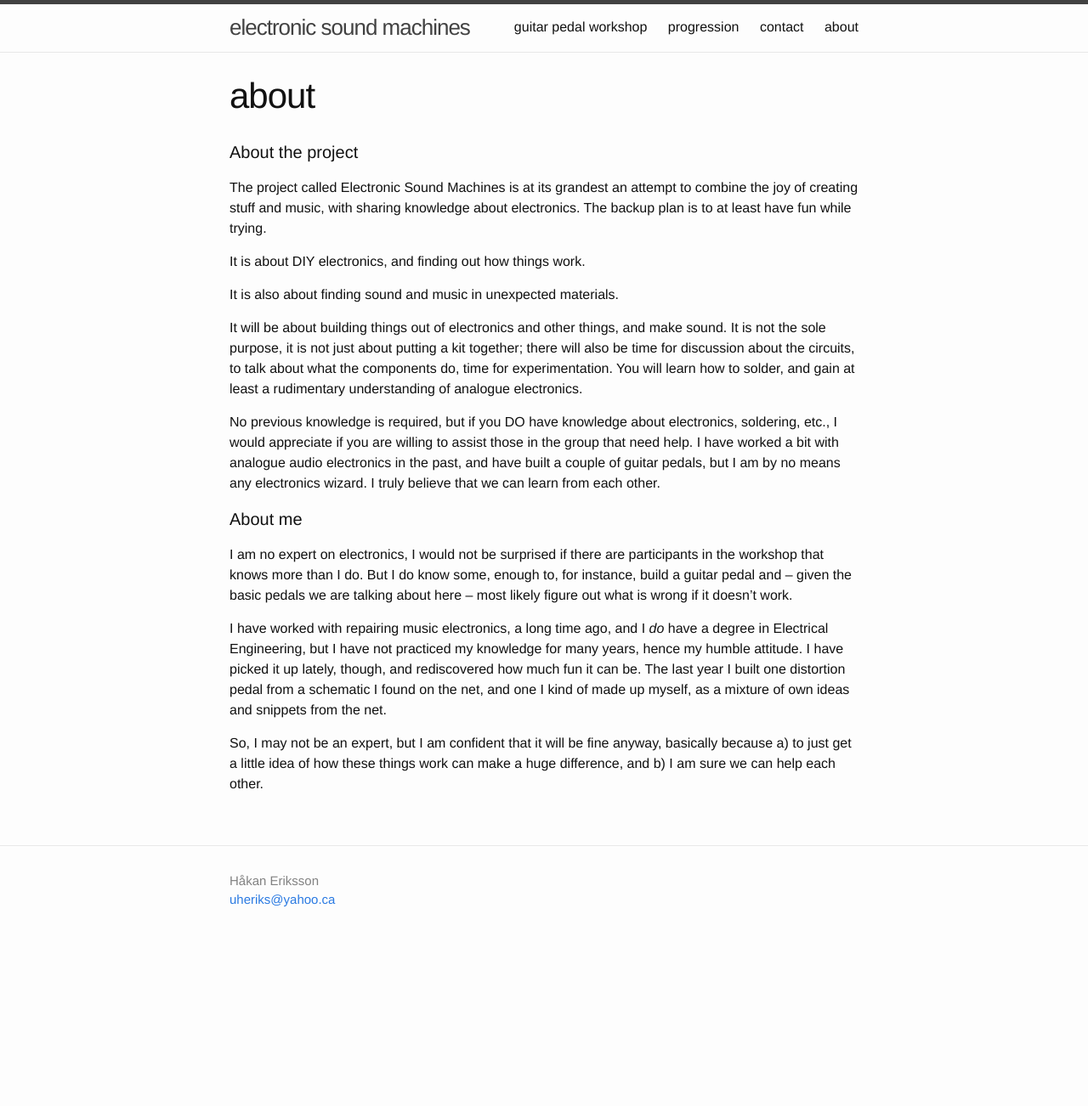
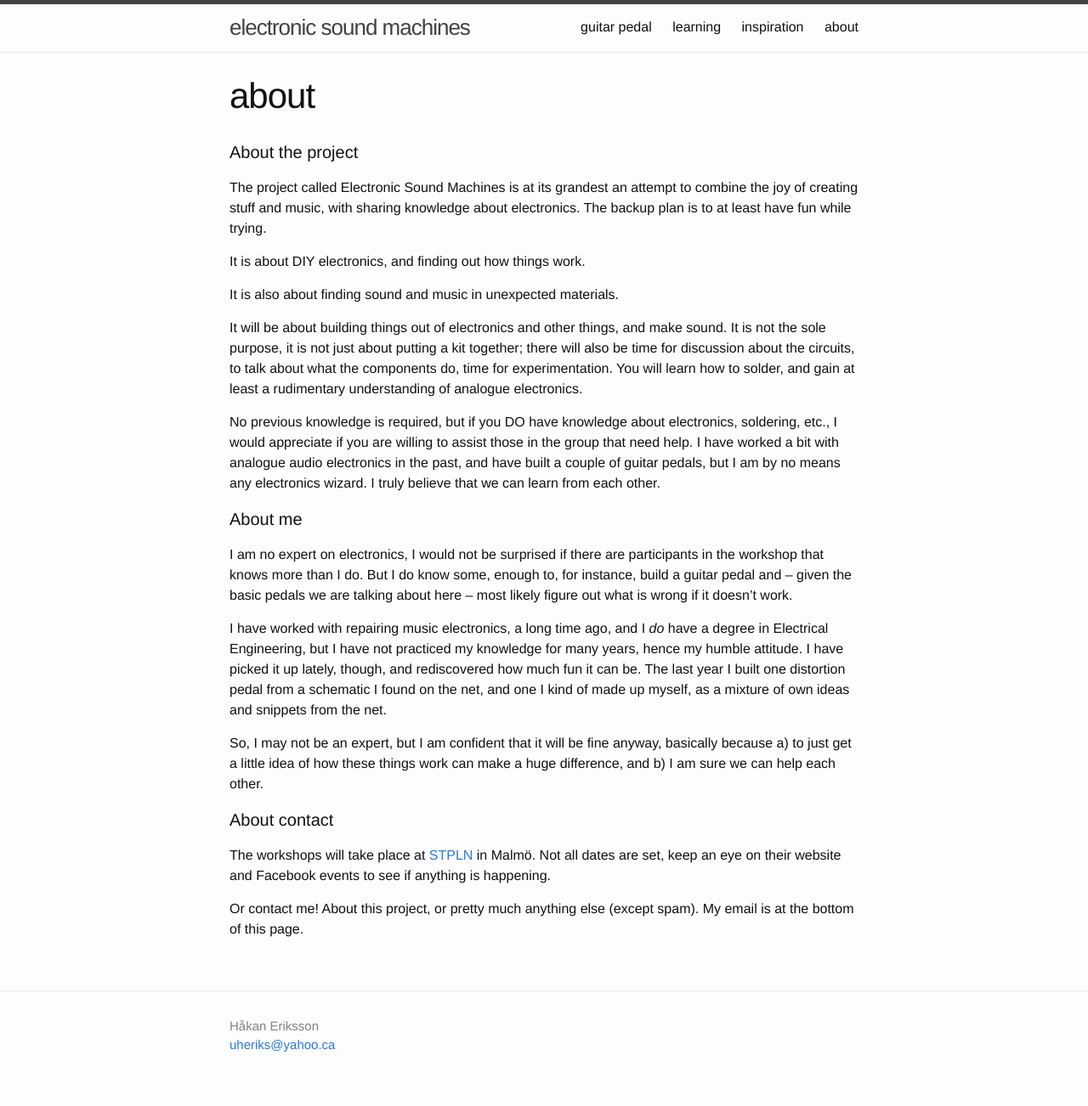
Before and after one commit to bar-and-c/electronicsoundmachines, a Jekyll site: the page built from _pages/99_about.md, in a window 1280 px wide. Shown: the whole page at 85% size. Built offline with Jekyll 4.4.1, drawn with Linux system fonts in a browser that asks for light colours; before the commit the page ends 1131 px from its top, so only the background shows below that.

Commit message:
Add and reorganize content

```diff
--- a/_pages/99_about.md
+++ b/_pages/99_about.md
@@ -3,6 +3,7 @@ layout: page
 title: about
 permalink: /about/
 ---
+
 
 #### About the project
 
@@ -24,3 +25,11 @@ I am no expert on electronics, I would not be surprised if there are participant
 I have worked with repairing music electronics, a long time ago, and I _do_ have a degree in Electrical Engineering, but I have not practiced my knowledge for many years, hence my humble attitude. I have picked it up lately, though, and rediscovered how much fun it can be. The last year I built one distortion pedal from a schematic I found on the net, and one I kind of made up myself, as a mixture of own ideas and snippets from the net.
 
 So, I may not be an expert, but I am confident that it will be fine anyway, basically because a) to just get a little idea of how these things work can make a huge difference, and b) I am sure we can help each other.
+
+
+#### About contact
+
+The workshops will take place at [STPLN](https://stpln.org) in Malmö. Not all dates are set, keep an eye on their website and Facebook events to see if anything is happening.
+
+Or contact me! About this project, or pretty much anything else (except spam).
+My email is at the bottom of this page.
--- a/_pages/guitarpedal/01_index.md
+++ b/_pages/guitarpedal/01_index.md
@@ -1,6 +1,6 @@
 ---
 layout: page
-title: guitar pedal workshop
+title: guitar pedal
 permalink: /guitarpedal/
 ---
 
```
Also changed, not shown: _pages/89_learning.md (added, +17 -0 lines), _pages/90_inspiration.md (renamed from _pages/90_progression.md, +21 -23 lines), _pages/98_contact.md (deleted, +0 -10 lines).
